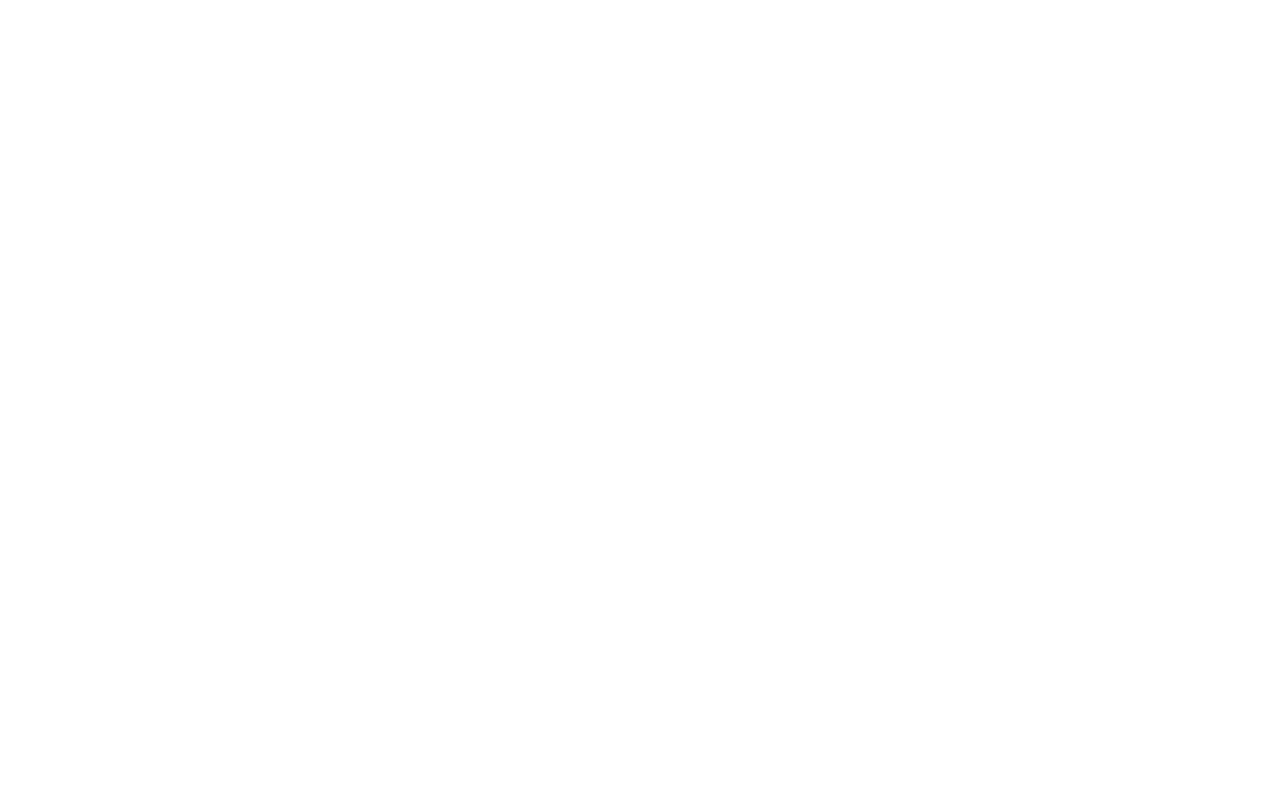
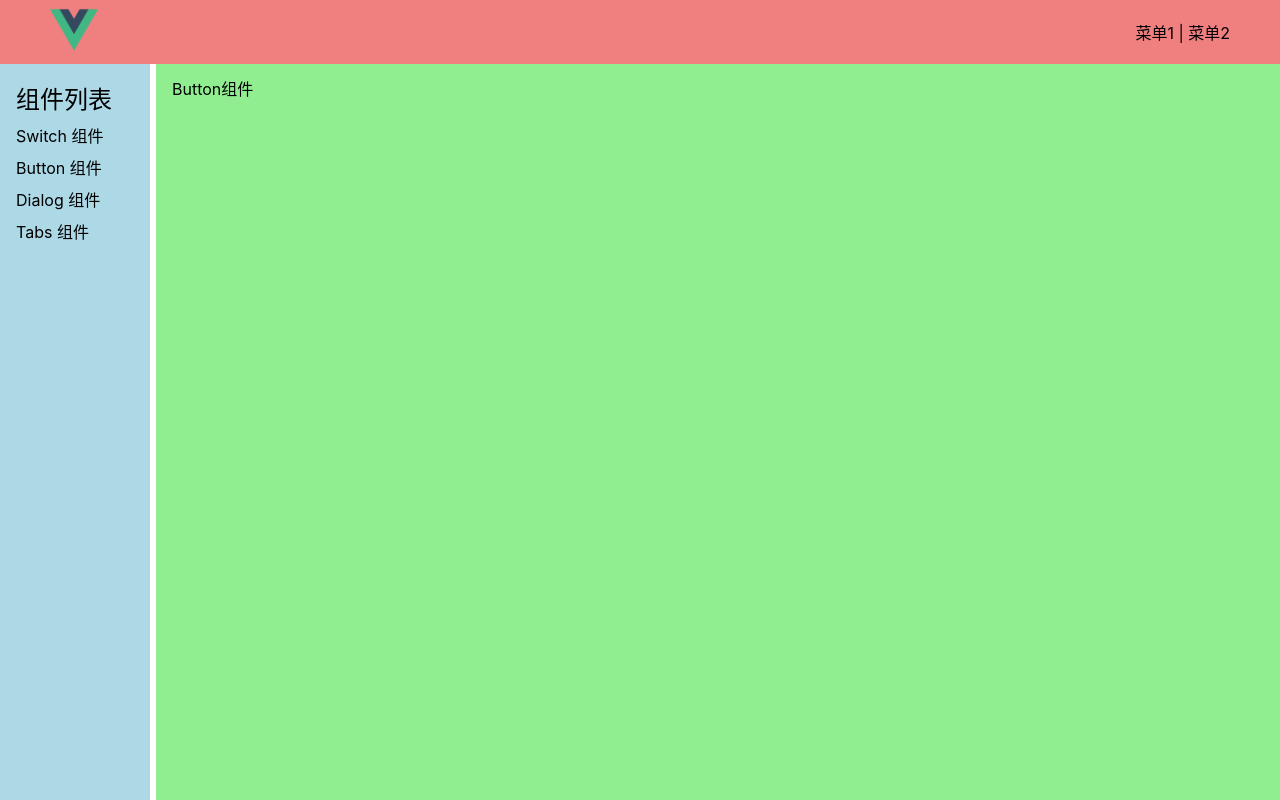
Before and after one commit to yxmg/tactile-ui-vue3, a Vue app: page /#/doc/button in a window 1280 px wide. Before the commit this address had no page. Built offline with nearby package versions, Linux system fonts and the light colour scheme.

Commit message:
feat: 官网基本搭建完毕

```diff
--- /dev/null
+++ b/src/components/button.vue
@@ -0,0 +1,13 @@
+<template>
+  <div>Button组件</div>
+</template>
+
+<script>
+export default {
+  name: "button"
+}
+</script>
+
+<style scoped>
+
+</style>
--- /dev/null
+++ b/src/components/dialog.vue
@@ -0,0 +1,13 @@
+<template>
+  <div>Dialog组件</div>
+</template>
+
+<script>
+export default {
+  name: "button"
+}
+</script>
+
+<style scoped>
+
+</style>
--- /dev/null
+++ b/src/components/tabs.vue
@@ -0,0 +1,13 @@
+<template>
+  <div>Tabs组件</div>
+</template>
+
+<script>
+export default {
+  name: "button"
+}
+</script>
+
+<style scoped>
+
+</style>
--- a/src/router/index.ts
+++ b/src/router/index.ts
@@ -2,6 +2,9 @@ import { createRouter, createWebHashHistory } from "vue-router";
 import HomeView from "../views/home.vue";
 import DocView from "../views/doc.vue";
 import Switch from '../components/switch.vue'
+import Button from "../components/button.vue";
+import Tabs from "../components/tabs.vue"
+import Dialog from "../components/dialog.vue"
 
 const history = createWebHashHistory()
 const router = createRouter({
@@ -9,9 +12,14 @@ const router = createRouter({
   routes: [
     { path: '/', component: HomeView },
     {
-      path: '/doc', component: DocView,
+      path: '/doc',
+      component: DocView,
+      redirect: '/doc/switch',
       children: [
         { path: 'switch', component: Switch },
+        { path: 'button', component: Button },
+        { path: 'dialog', component: Dialog },
+        { path: 'tabs', component: Tabs },
       ]
     }
   ]
```
